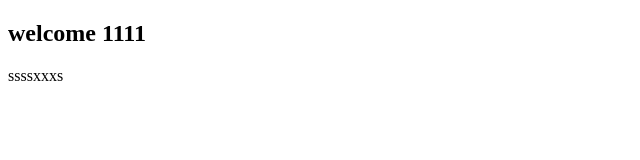
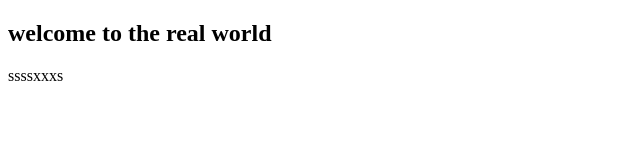
Before and after one commit to HadyIbrahim/Node-JS, a plain HTML site: page Index.html in a window 1280 px wide. Shown: the whole page, without its empty margins (0-640 px from the left). Drawn offline with Linux system fonts and the light colour scheme.

Commit message:
This is second change

```diff
--- a/Index.html
+++ b/Index.html
@@ -9,7 +9,7 @@
 <body>
 
 
-    <h2>welcome 1111 </h1>
+    <h2>welcome to the real world </h1>
         <h8s>ssssxxxs</h8s>
 </body>
 </html>
--- a/test.js
+++ b/test.js
@@ -3,7 +3,7 @@ console.log(x);
 var x;
 let y;
 
-// How to use variables:
+// How to use variables test:
 x = 5;
 y = 6;
 let z = x + y;
```
Also changed, not shown: TEST.HTML (+1 -1 lines).
